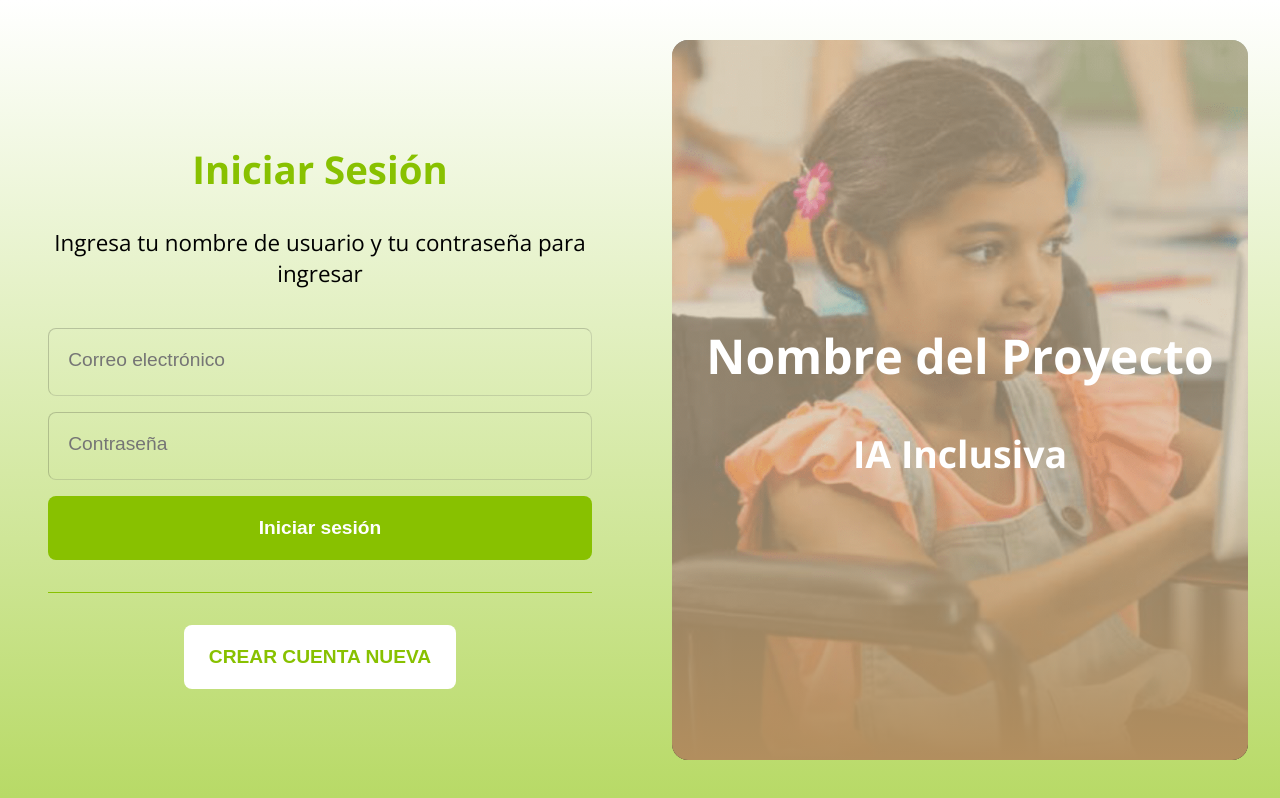
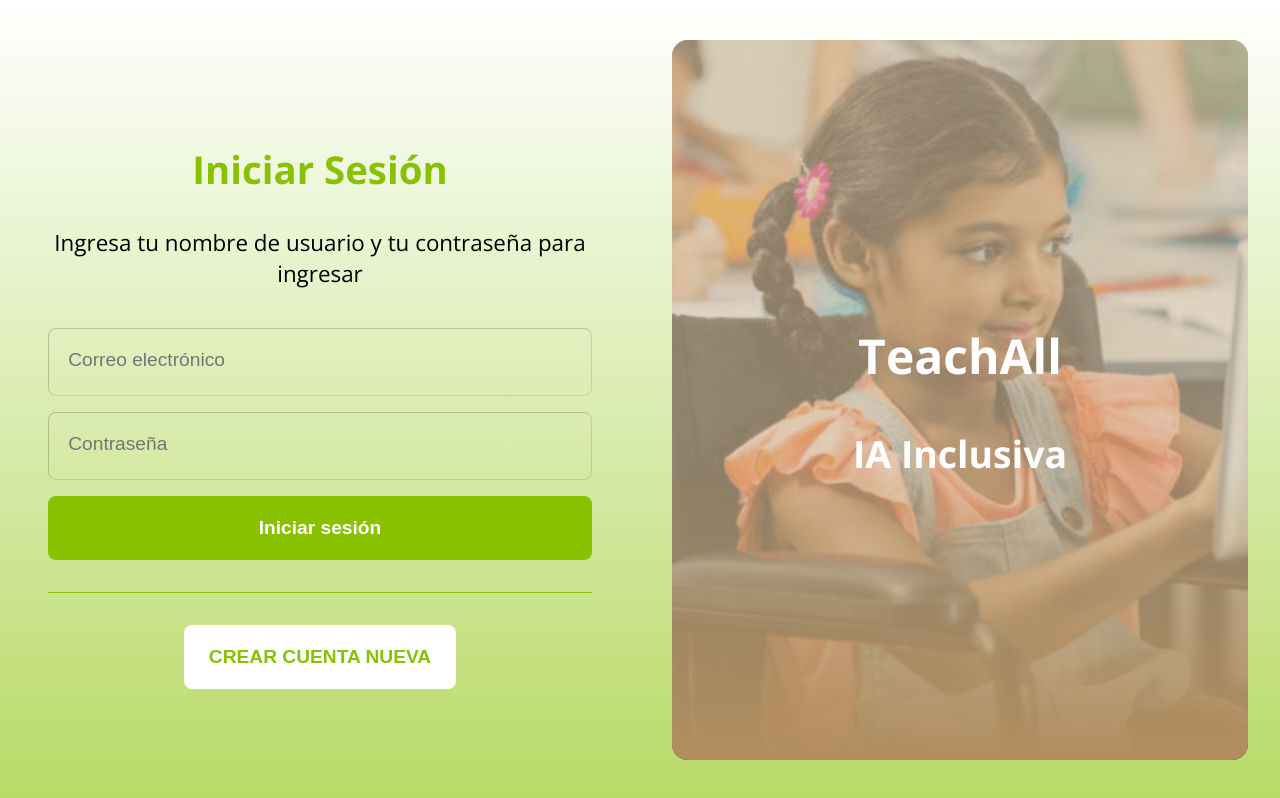
Before and after one commit to Arodiluna/hackaton, an Angular app: page /login in a window 1280 px wide. Built offline with nearby package versions, Linux system fonts and the light colour scheme; a web font is replaced by a local one.

Commit message:
Modificaciones en login y registro
Se puso correctamente el nombre y se actualizo la imagen del registro

```diff
--- a/src/app/pages/login/login.component.html
+++ b/src/app/pages/login/login.component.html
@@ -66,7 +66,7 @@
   <section class="bloq-der">
     <div class="bloq-img">
       <div>
-        <h2>Nombre del Proyecto</h2>
+        <h2>TeachAll</h2>
         <h3>IA Inclusiva</h3>
       </div>
     </div>
--- a/src/app/pages/registro/registro.component.html
+++ b/src/app/pages/registro/registro.component.html
@@ -2,7 +2,7 @@
   <section class="bloq-izq">
     <div class="bloq-img">
       <div>
-        <h2>TachAll</h2>
+        <h2>TeachAll</h2>
         <h3>IA Inclusiva</h3>
       </div>
     </div>
--- a/src/app/pages/registro/registro.component.scss
+++ b/src/app/pages/registro/registro.component.scss
@@ -28,7 +28,7 @@
     border-radius: 1rem;
     background-position: center;
     position: relative;
-    z-index: -1;
+    z-index: 1;
 }
 
 .bloq-izq .bloq-img::after {
@@ -40,7 +40,7 @@
     height: 100%;
     background: linear-gradient(to bottom, rgba(211, 191, 154, 0.6) 60%, rgba(178, 142, 94, 1));
     border-radius: 1rem;
-    z-index: 1;
+    z-index: -1;
 }
 
 
```
